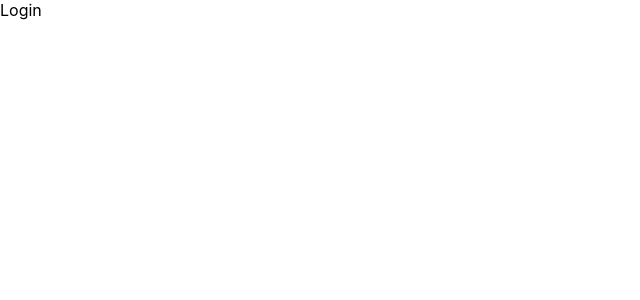
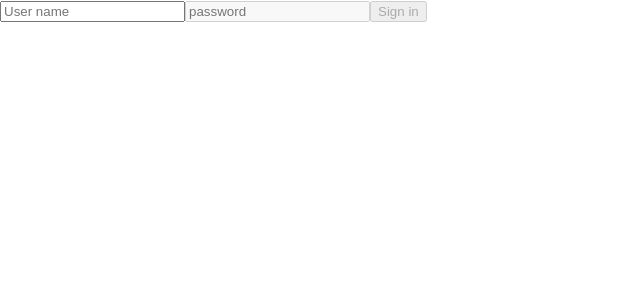
Before and after one commit to Noyan1997/github-profile-viewer, a Next.js app: page /login/Login in a window 1280 px wide. Shown: the top 300 px of the page, without its empty margins (0-640 px from the left). Built offline with nearby package versions, Linux system fonts and the light colour scheme.

Commit message:
getting the value of user name in login.tsx

```diff
--- a/pages/login/Login.tsx
+++ b/pages/login/Login.tsx
@@ -1,7 +1,24 @@
 import type { NextPage } from 'next'
+import { useState } from 'react'
 
 const Login: NextPage = () => {
-  return <span>Login</span>
+  const [value, setValue] = useState<string>()
+  return (
+    <>
+      <div>
+        <input
+          onChange={(e) => setValue(e.target.value)}
+          value={value}
+          type="text"
+          placeholder="User name"
+        />
+        <input disabled type="password" placeholder="password" />
+        <button disabled={!value} onClick={() => console.log(value)}>
+          Sign in
+        </button>
+      </div>
+    </>
+  )
 }
 
 export default Login
```
